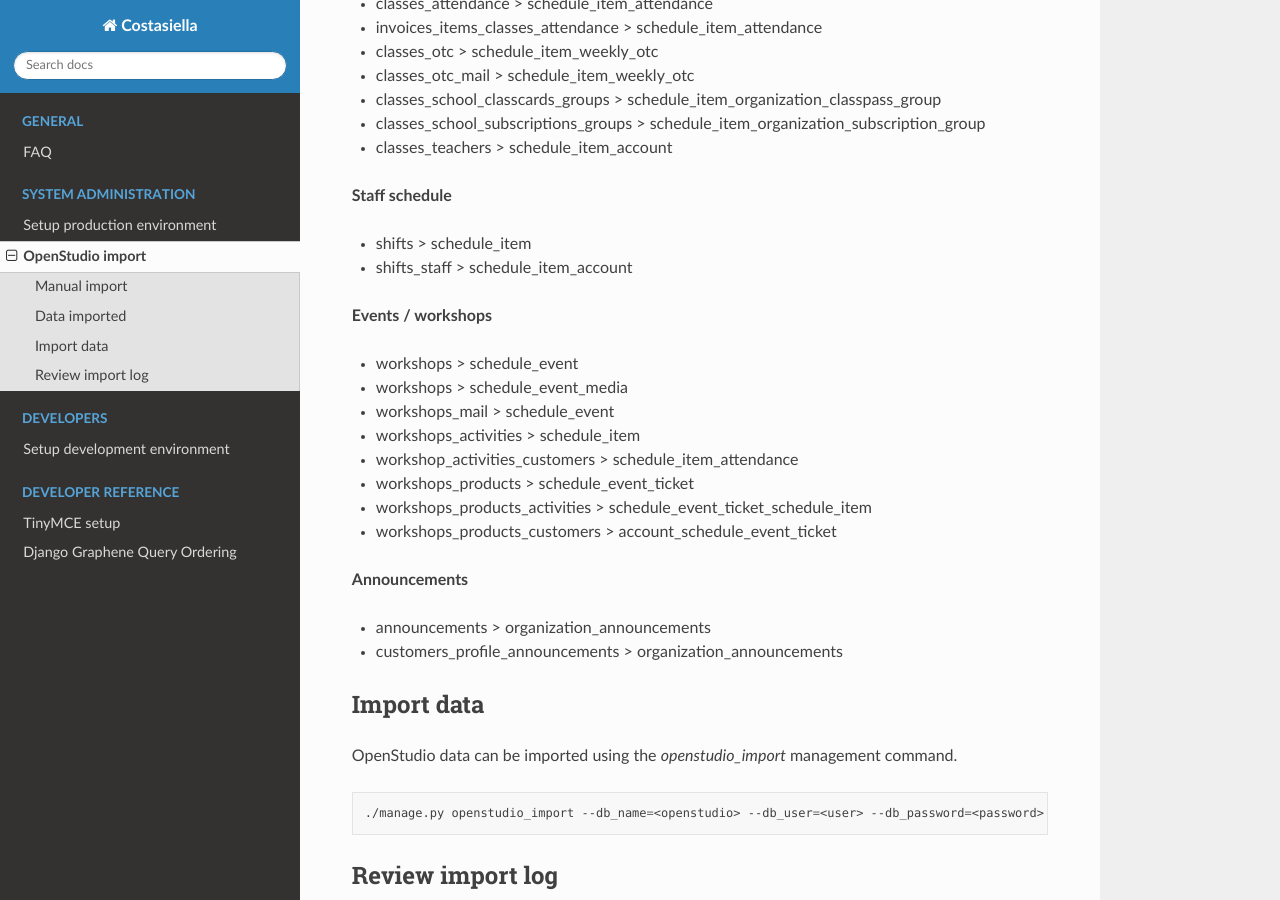
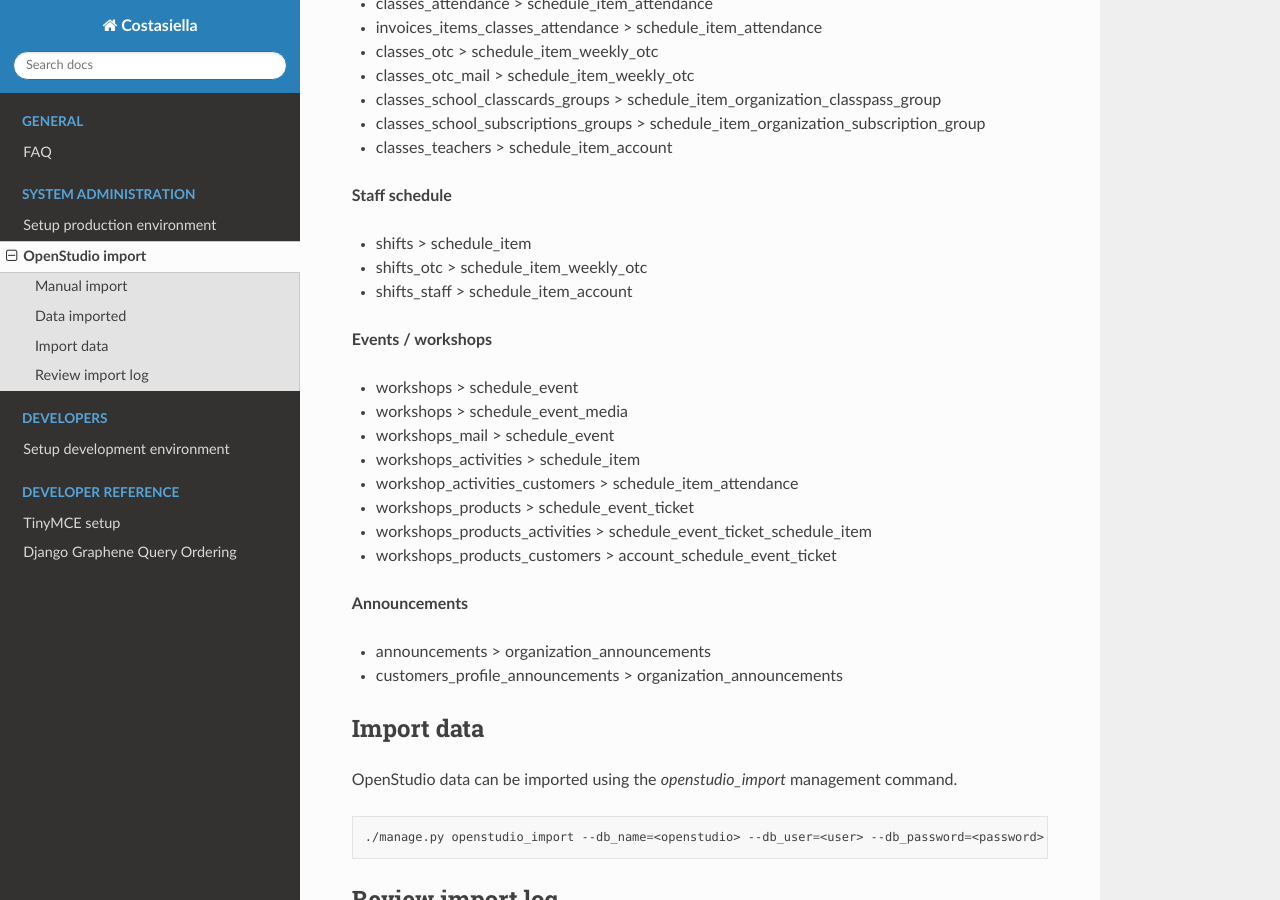
Before and after one commit to costasiella/costasiella_docs, a Sphinx documentation site: the page built from source/sysadmin/openstudio_import.rst, in a window 1280 px wide and 900 px high, scrolled down 2224 px. Built offline with Sphinx 7.4.7 and the Read the Docs theme 2.0.0, drawn with Linux system fonts in a browser that asks for light colours.

Commit message:
Add shifts_otc import info

```diff
--- a/source/sysadmin/openstudio_import.rst
+++ b/source/sysadmin/openstudio_import.rst
@@ -98,6 +98,7 @@ Data imported
 **Staff schedule**
 
 - shifts > schedule_item
+- shifts_otc > schedule_item_weekly_otc
 - shifts_staff > schedule_item_account
 
 **Events / workshops**
```
